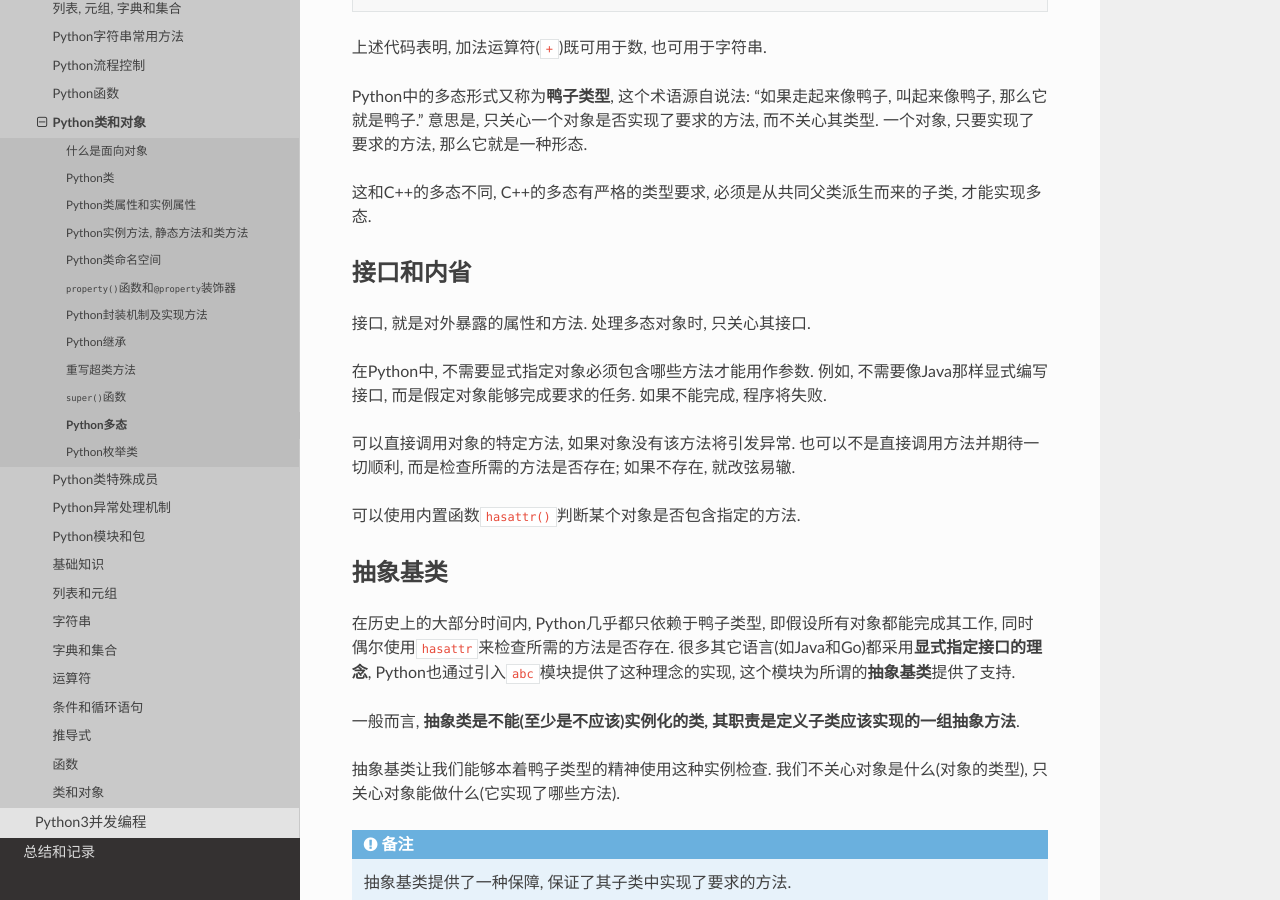
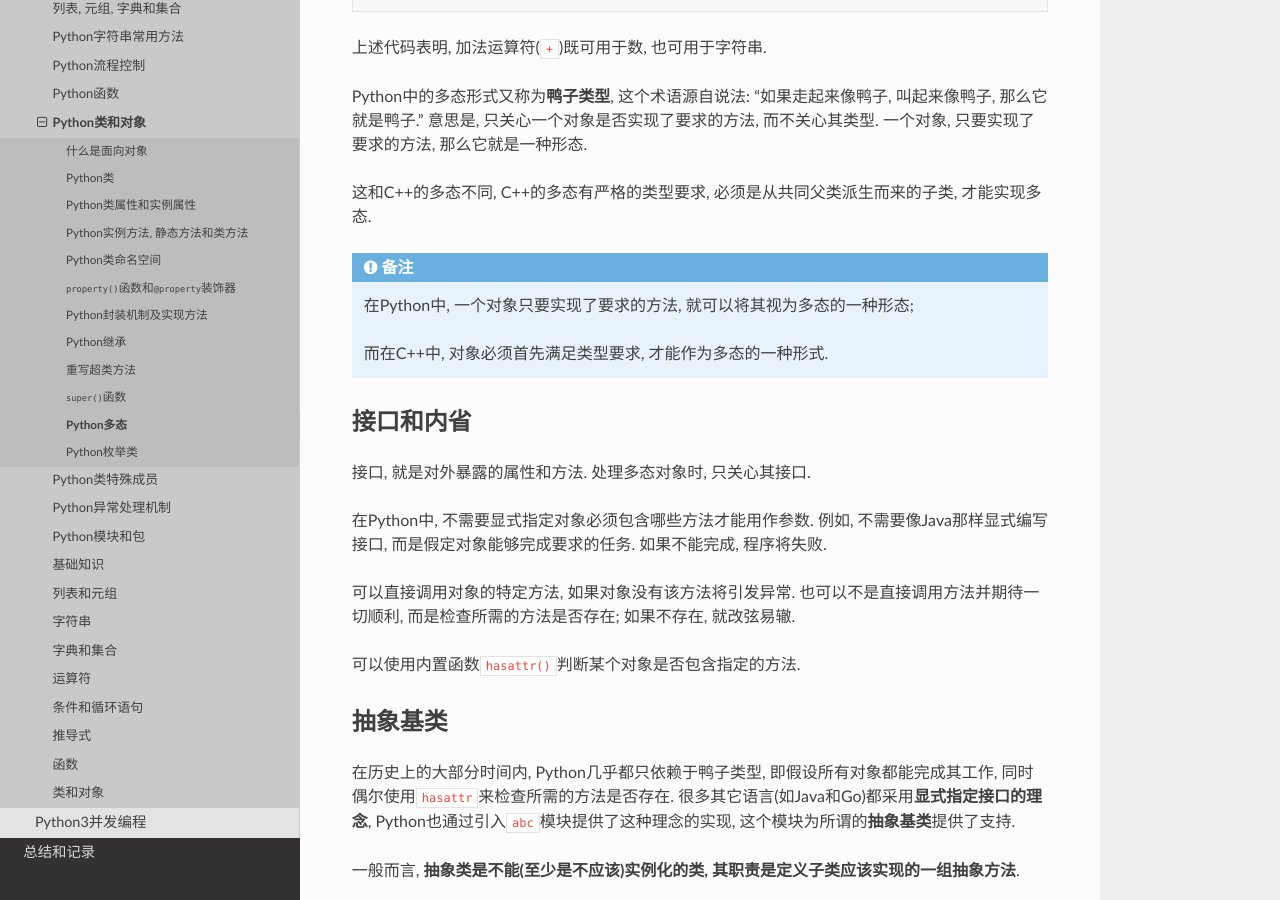
Before and after one commit to My-LearningNotes/Python3, a Sphinx documentation site: the page built from source/tutorial/basics/class/polymorphism.rst, in a window 1280 px wide and 900 px high, scrolled down 465 px. Built offline with Sphinx 7.4.7 and the Read the Docs theme 2.0.0, drawn with Linux system fonts in a browser that asks for light colours.

Commit message:
更新关于Python多态的笔记

```diff
--- a/source/tutorial/basics/class/polymorphism.rst
+++ b/source/tutorial/basics/class/polymorphism.rst
@@ -24,6 +24,12 @@ Python中的多态形式又称为\ **鸭子类型**\ , 这个术语源自说法:
 一个对象, 只要实现了要求的方法, 那么它就是一种形态.
 
 这和C++的多态不同, C++的多态有严格的类型要求, 必须是从共同父类派生而来的子类, 才能实现多态.
+
+.. note::
+
+    在Python中, 一个对象只要实现了要求的方法, 就可以将其视为多态的一种形态;
+
+    而在C++中, 对象必须首先满足类型要求, 才能作为多态的一种形式.
 
 
 接口和内省
```
